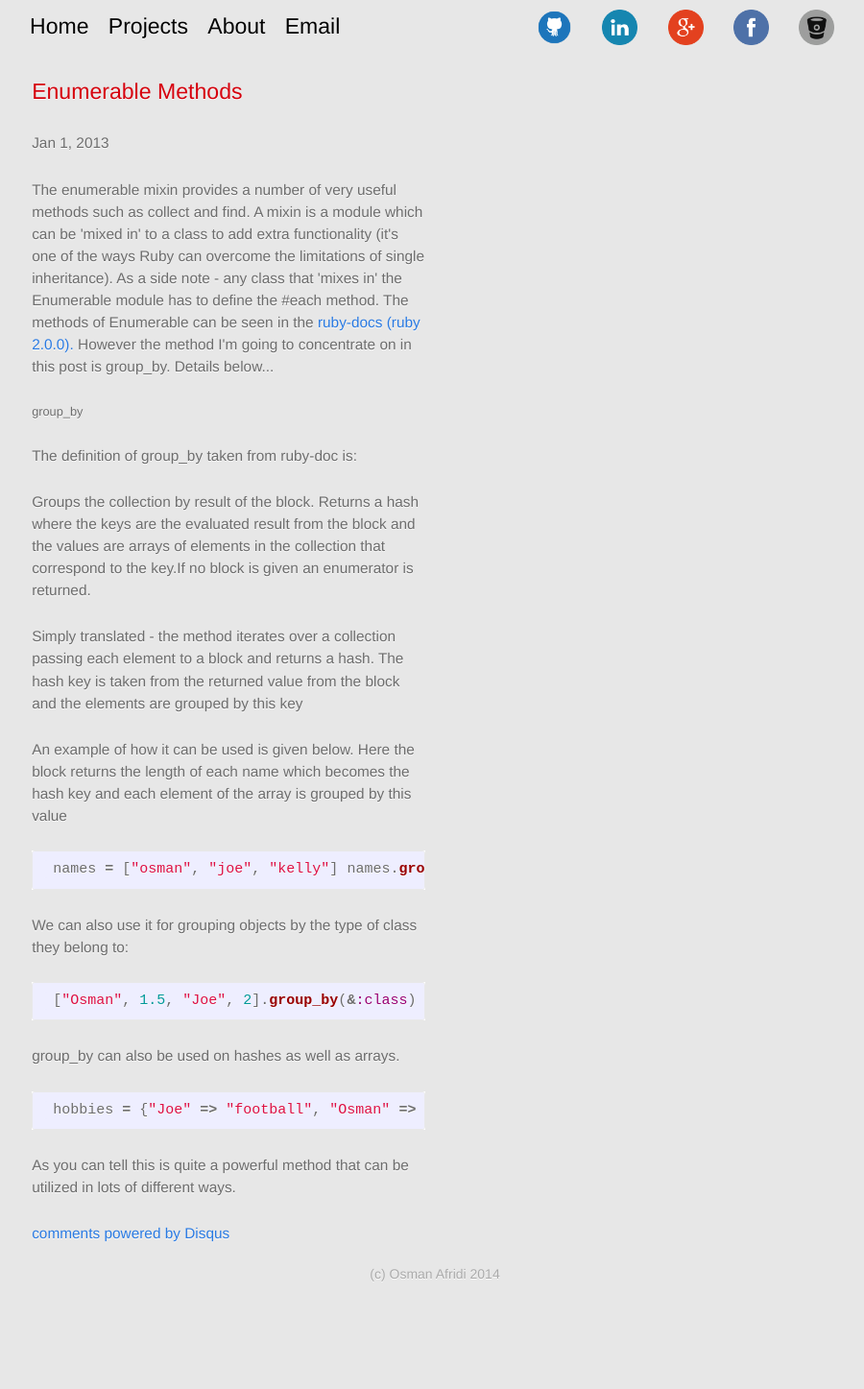
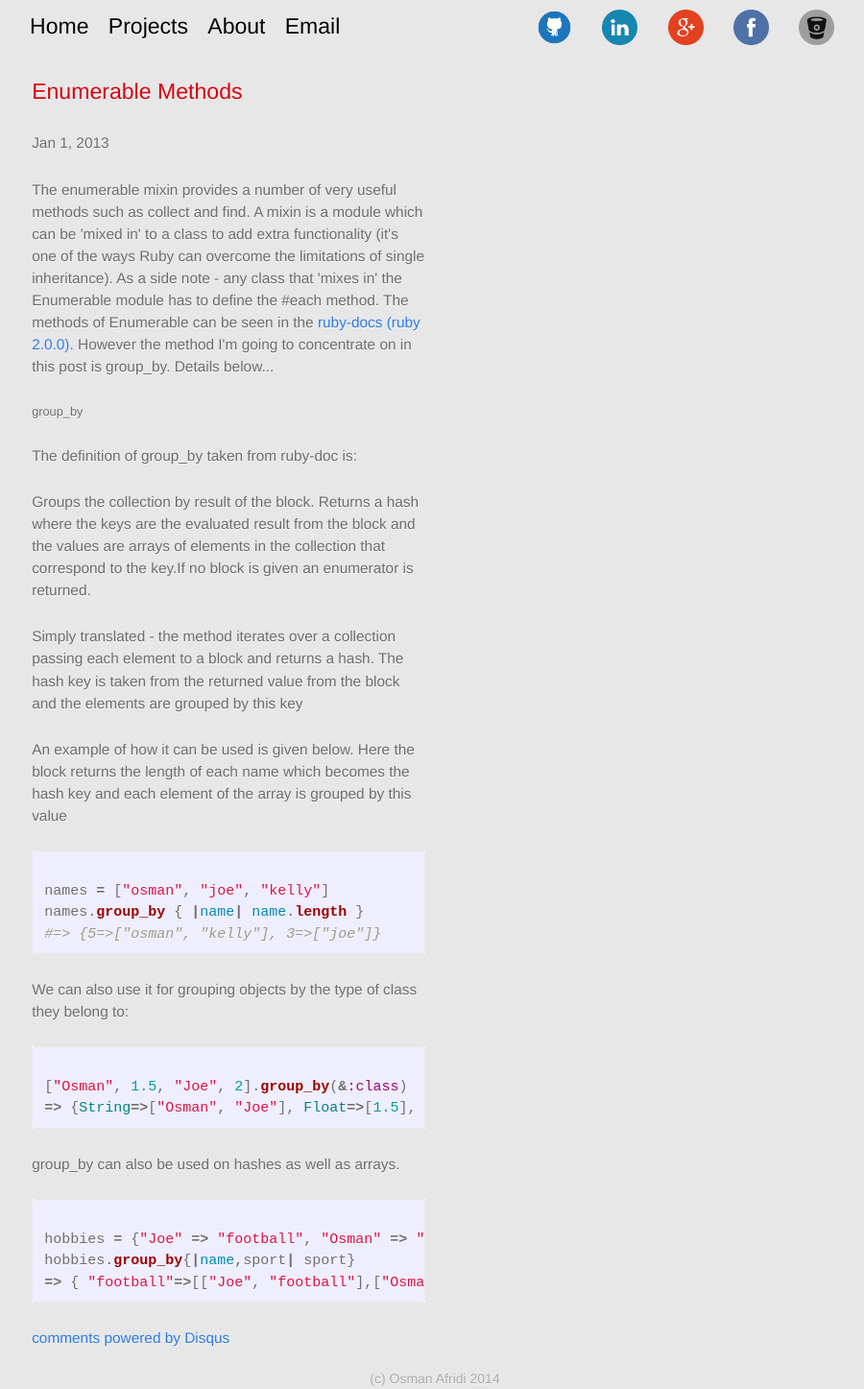
Before and after one commit to oafridi/oafridi.github.io, a Jekyll site: the page built from _posts/2013-01-01-Ruby-Enumerables.md, in a window 1280 px wide. Shown: the whole page at 96% size, without its empty margins (187-1087 px from the left). Built offline with Jekyll 4.4.1, drawn with Linux system fonts in a browser that asks for light colours; comment, search, counter and statistics services are not loaded; before the commit the page ends 1338 px from its top, so only the background shows below that.

Commit message:
format code blocks

```diff
--- a/_posts/2013-01-01-Ruby-Enumerables.md
+++ b/_posts/2013-01-01-Ruby-Enumerables.md
@@ -15,14 +15,23 @@ title: "Enumerable Methods"
 <p>Simply translated - the method iterates over a collection passing each element to a block and returns a hash. The hash key is taken from the returned value from the block and the elements are grouped by this key</p>
 
 <p>An example of how it can be used is given below. Here the block returns the length of each name which becomes the hash key and each element of the array is grouped by this value</p>
-{% highlight ruby %} names = ["osman", "joe", "kelly"] names.group_by { |name| name.length } #=> {5=>["osman", "kelly"], 3=>["joe"]} {% endhighlight %}
+{% highlight ruby %}
+names = ["osman", "joe", "kelly"]
+names.group_by { |name| name.length }
+#=> {5=>["osman", "kelly"], 3=>["joe"]}
+{% endhighlight %}
 
 <p>We can also use it for grouping objects by the type of class they belong to:</p>
 
-{% highlight ruby %} ["Osman", 1.5, "Joe", 2].group_by(&:class) => {String=>["Osman", "Joe"], Float=>[1.5], Fixnum=>[2]} {% endhighlight %}
+{% highlight ruby %}
+["Osman", 1.5, "Joe", 2].group_by(&:class)
+=> {String=>["Osman", "Joe"], Float=>[1.5], Fixnum=>[2]}
+{% endhighlight %}
 
 <p>group_by can also be used on hashes as well as arrays.</p>
 
-{% highlight ruby %} hobbies = {"Joe" => "football", "Osman" => "football", "Mike" => "foosball", "Kelly" => "tennis", "David" => "foosball" } hobbies.group_by{|name,sport| sport} => { "football"=>[["Joe", "football"],["Osman", "football"]], "foosball"=>[["Mike", "foosball"],["David", "foosball"]], "tennis"=>[["Kelly", "tennis"]] } {% endhighlight %}
-
-<p>As you can tell this is quite a powerful method that can be utilized in lots of different ways.</p>
+{% highlight ruby %}
+hobbies = {"Joe" => "football", "Osman" => "football", "Mike" => "foosball", "Kelly" => "tennis", "David" => "foosball" }
+hobbies.group_by{|name,sport| sport}
+=> { "football"=>[["Joe", "football"],["Osman", "football"]], "foosball"=>[["Mike", "foosball"],["David", "foosball"]], "tennis"=>[["Kelly", "tennis"]] }
+{% endhighlight %}
```
